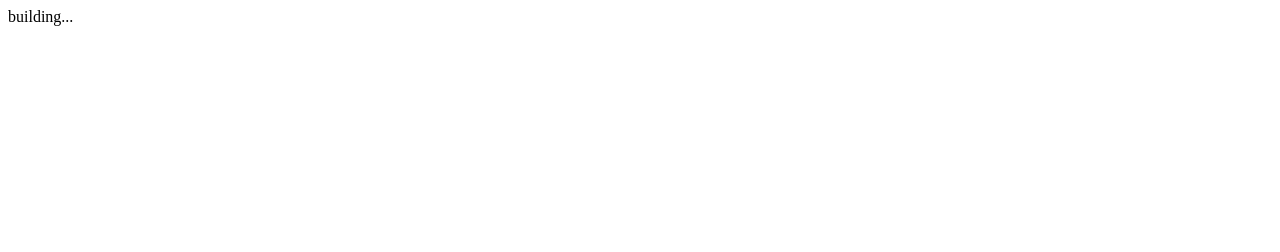
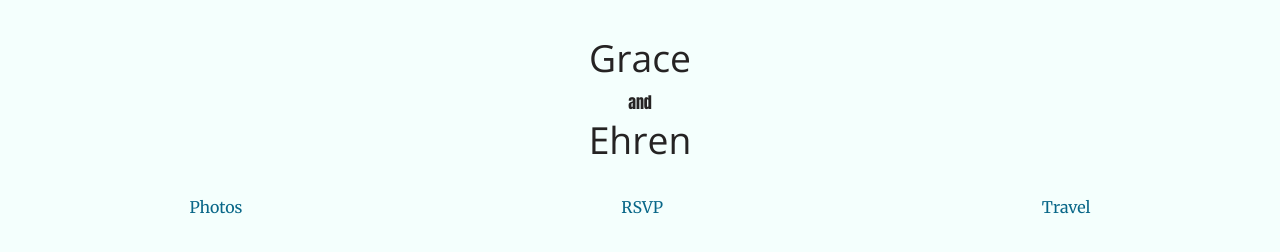
Before and after one commit to ehrenmurdick/ehrenandgrace.com, a plain HTML site: page index.html in a window 1280 px wide. Drawn offline with nearby package versions, Linux system fonts and the light colour scheme.

Commit message:
navbar and grid

```diff
--- a/index.html
+++ b/index.html
@@ -1,5 +1,20 @@
+<!DOCTYPE html>
 <html>
+  <head>
+    <link type="text/css" rel="stylesheet" href="style.css">
+  </head>
   <body>
-    building...
+    <div class="container">
+      <div class="header">
+        <div class="name">Grace</div>
+        <div class="and">and</div>
+        <div class="name">Ehren</div>
+      </div>
+      <div class="navigation">
+        <a href="#">Photos</a>
+        <a href="#">RSVP</a>
+        <a href="#">Travel</a>
+      </div>
+    </div>
   </body>
 </html>
--- /dev/null
+++ b/style.css
@@ -0,0 +1,53 @@
+/* rgba(37, 35, 35, 1); */
+/* rgba(112, 121, 140, 1); */
+/* rgba(244, 255, 253, 1); */
+/* rgba(8, 103, 136, 1); */
+/* rgba(118, 108, 127, 1); */
+
+/* font-family: 'Open Sans', sans-serif; */
+/* font-family: 'Merriweather', serif; */
+/* font-family: 'Anton', sans-serif; */
+
+@import url('https://fonts.googleapis.com/css?family=Anton|Merriweather|Open+Sans:300');
+
+body {
+  margin: 0;
+  padding: 0;
+  color: rgba(37, 35, 35, 1);
+  background-color: rgba(244, 255, 253, 1);
+  font-family: 'Merriweather', serif;
+}
+
+.name {
+  font-family: 'Open Sans', sans-serif;
+  font-weight: 300;
+  font-size: 28pt;
+}
+
+.and {
+  padding-top: 5pt;
+  font-family: 'Anton', sans-serif;
+}
+
+.header {
+  text-align: center;
+  padding: 24pt;
+}
+
+.container {
+  display: grid;
+  width: 100vw;
+
+  grid-template-rows: min-content auto;
+}
+
+.navigation {
+  display: grid;
+  grid-auto-flow: column;
+}
+
+.navigation a {
+  text-align: center;
+  color: rgba(8, 103, 136, 1);
+  text-decoration: none;
+}
```
